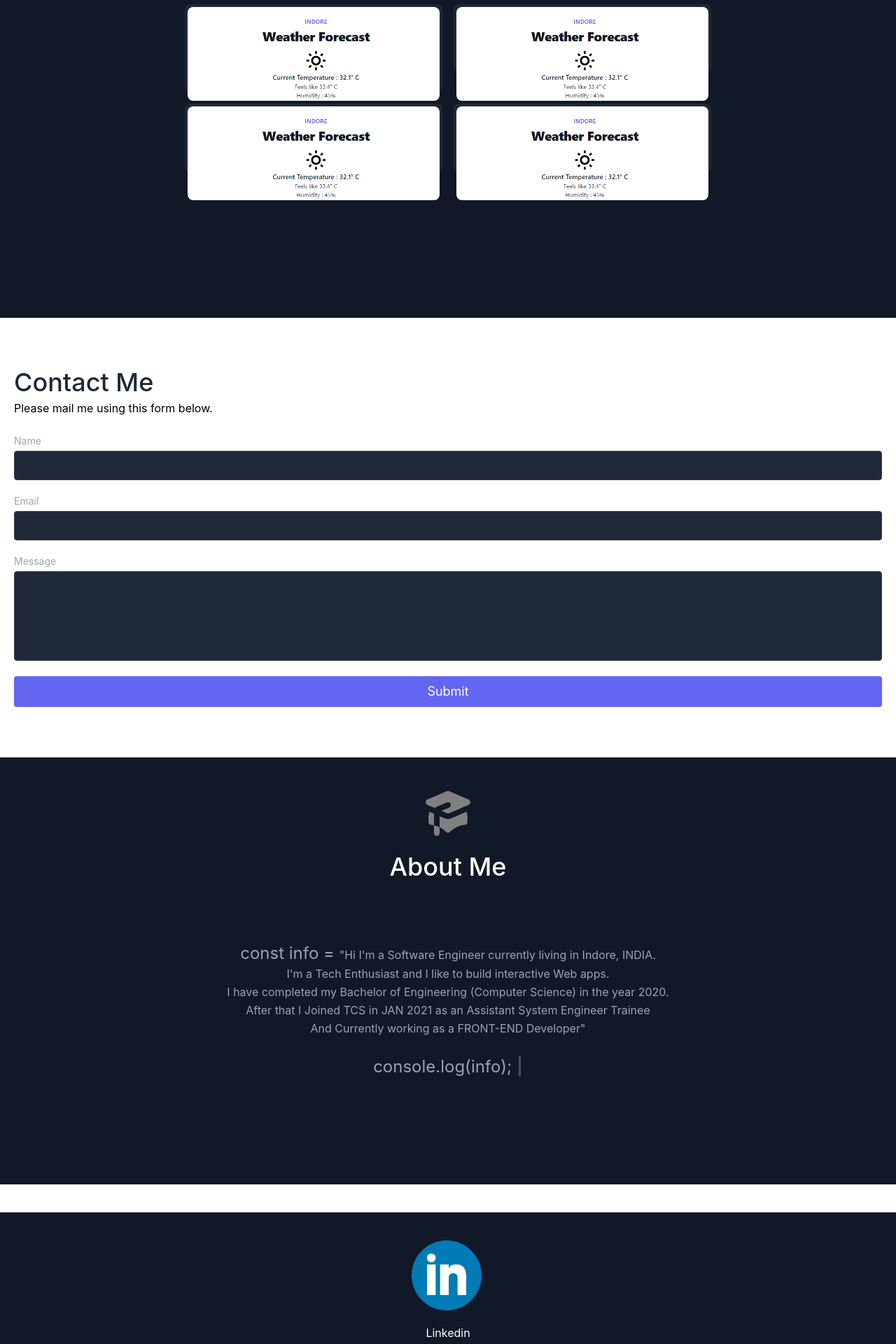
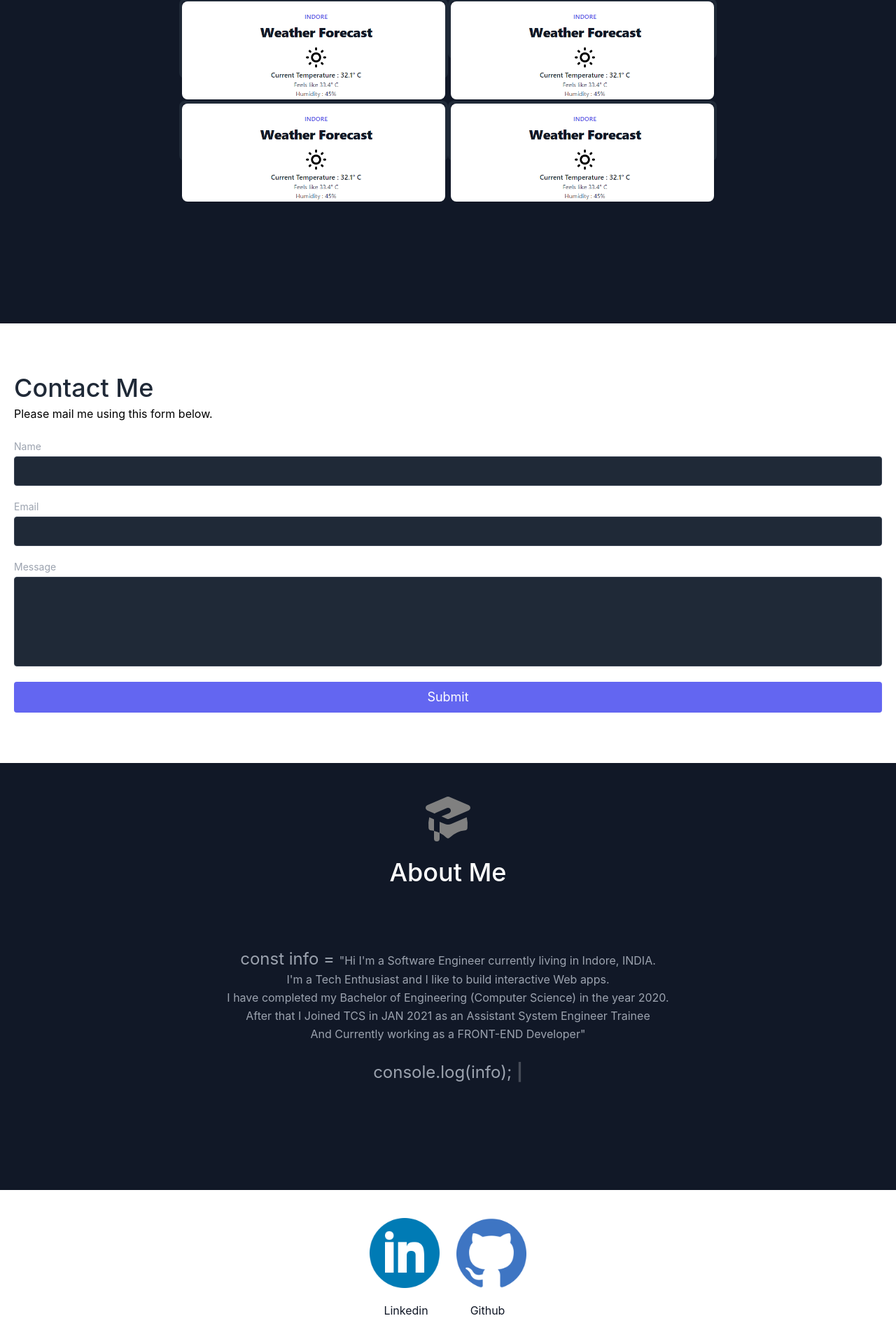
Before and after one commit to 07kunal98/portfolio, a React (Create React App) app: page / in a window 1280 px wide. Shown: the part 2044-3964 px from the top of the page at 70% size. Built offline with nearby package versions, Linux system fonts and the light colour scheme.

Commit message:
Added Github logo

```diff
--- a/src/App.js
+++ b/src/App.js
@@ -6,6 +6,7 @@ import Skills from './components/Skills';
 import Projects from './components/Projects';
 import Contact from './components/Contact';
 import AboutMe from './components/AboutMe';
+
 import SocialMedia from './components/SocialMedia';
 
 function App() {
@@ -18,6 +19,7 @@ function App() {
       <Projects/>
       <Contact/>
       <AboutMe/>
+
       <SocialMedia/>
 
     </div>
--- a/src/components/Projects.js
+++ b/src/components/Projects.js
@@ -18,14 +18,14 @@ export default function Work() {
           </p>
         </div>
 
-        <div className="flex flex-wrap lg:w-4/5  sm:w-1/2 sm:mx-auto ">
+        <div className="flex flex-wrap lg:w-4/5  sm:w-1/2 sm:mx-auto">
           {projects.map((projects) => (
              <a
              href={projects.link}
              key={projects.id}
-             className="lg:w-1/2 w-full  sm:w-1/2  mx-auto">
+             className="lg:w-1/2 w-full  sm:w-1/2 pb-8 mx-auto">
 
-            <div className="rounded-lg relative border-4 m-2 border-gray-800 hover:bg-gray-900 ">
+            <div className="rounded-lg relative border-4 border-gray-800 hover:bg-gray-900 ">
               <div className="hover:opacity-0">
               <img className="absolute inset-0 w-full object-contain object-center rounded-lg"
               src={projects.image} alt="project pic"/>
@@ -33,7 +33,7 @@ export default function Work() {
               <h2 className="tracking-widest text-sm title-font font-medium text-green-400 mb-1">
                 {projects.title}
               </h2>
-              <h1 className="title-font text-lg font-medium text-white mb-3">
+              <h1 className="title-font text-lg font-medium text-white">
                 {projects.subtitle}
               </h1>
               <p className="leading-relaxed">
--- a/src/components/SocialMedia.js
+++ b/src/components/SocialMedia.js
@@ -1,10 +1,18 @@
 
 export default function SocialMedia(){
     return(
-        <div className="flex justify-center w-full bg-gray-900 mt-10 py-10">
+        <div className="flex justify-center w-full  py-10">
+
             <a href="https://www.linkedin.com/in/kunal-s-086698129/">
-                <img src={require("./img/linkedin.png")} width={100} alt="linkedin logo"/>
-                <p className="px-5 py-5 text-white">Linkedin</p>
+                <img src={require("./img/linkedin.png")} width={100} alt="linkedin logo"
+                className="hover:animate-pulse"/>
+                <p className="px-5 mr-5 py-5 text-gray-900">Linkedin</p>
             </a>
+            <a href="https://github.com/kunal-solankii">
+                 <img src={require("./img/github_logo_social_icon.png")} width={100} alt="Github logo"
+                 className="hover:animate-pulse"/>
+                <p className="px-5 py-5 text-gray-900">Github</p>
+            </a>
+
         </div>)
 }
```
Also changed, not shown: src/components/img/github_logo_social_icon.png (renamed from src/components/img/1298743_github_git_logo_social_icon.png).
